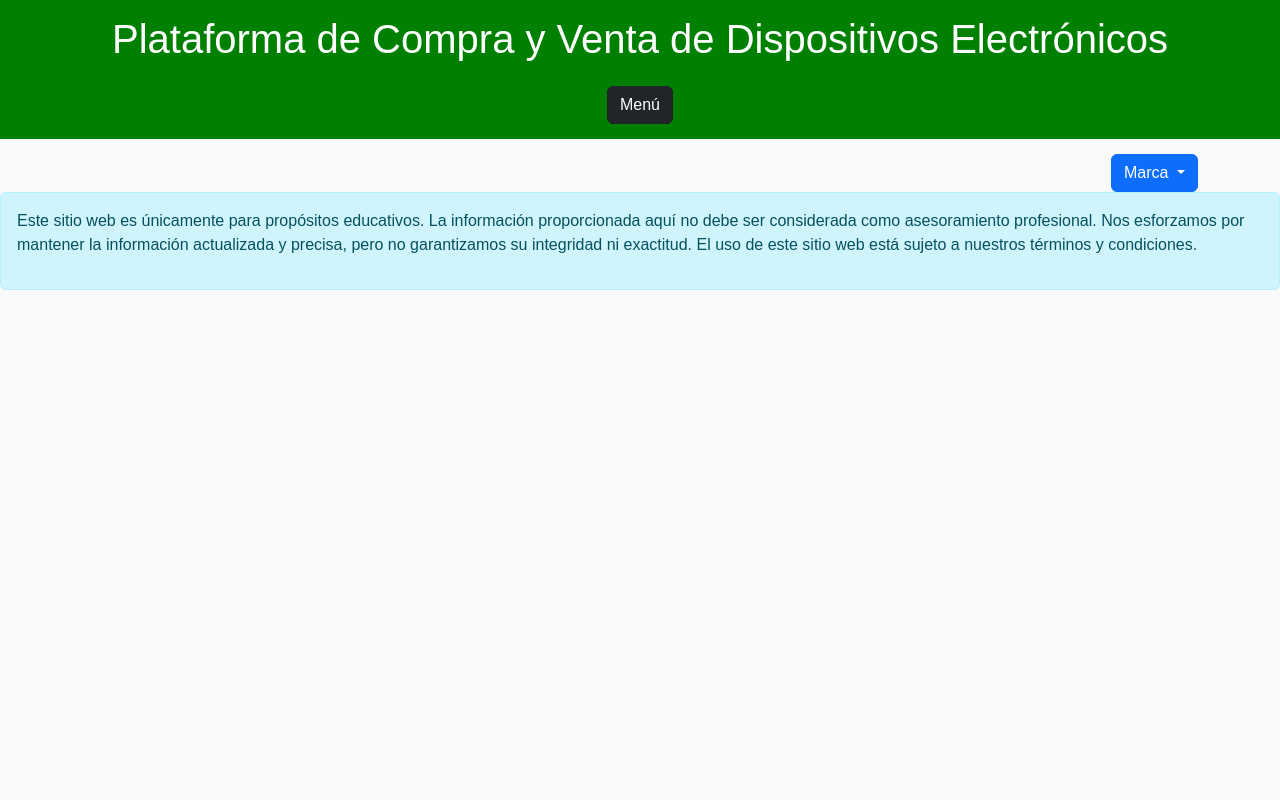
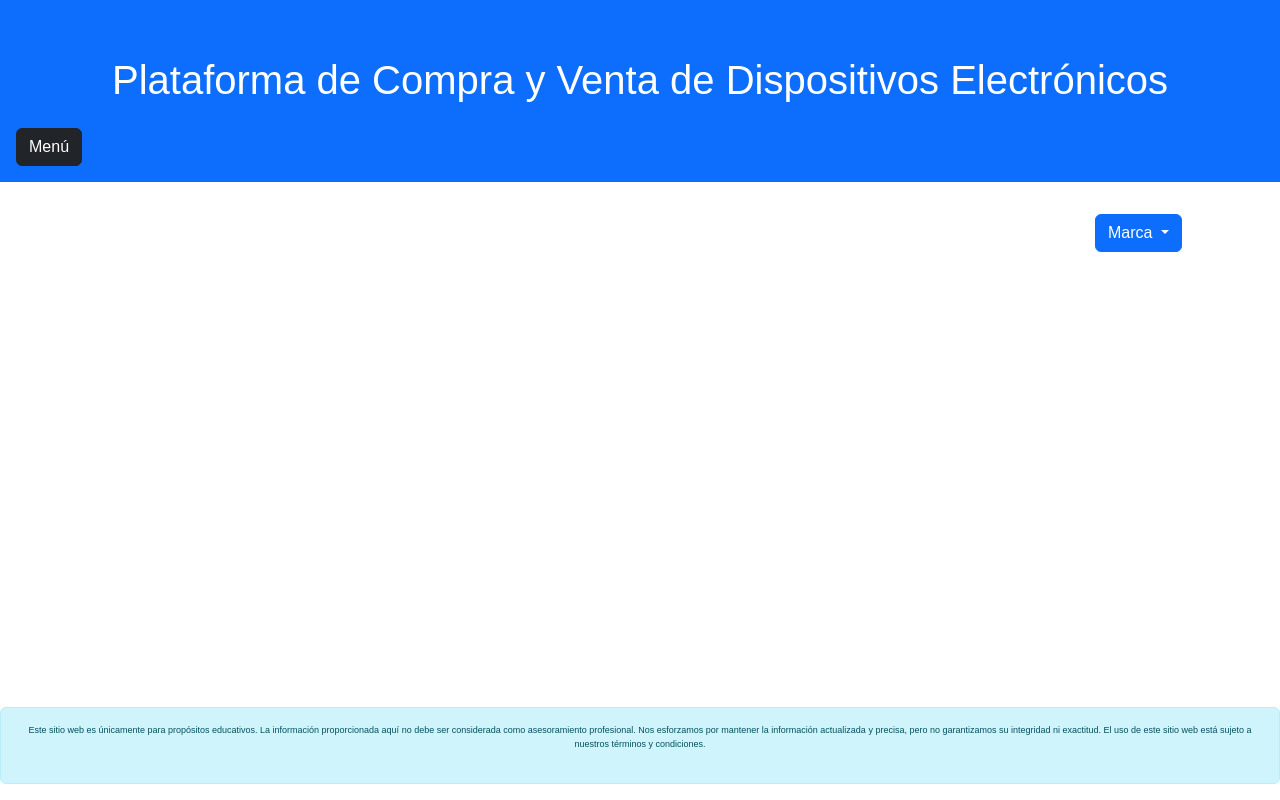
Before and after one commit to Daiana-Aldrey/TP-Final, a plain HTML site: page frontend/comprar/index.html in a window 1280 px wide. Drawn offline with nearby package versions, Linux system fonts and the light colour scheme; files that its build step writes are made by us from their sources; no server answers.

Commit message:
Recuperación de css perdido

```diff
--- /dev/null
+++ b/frontend/comprar/comprar.css
@@ -0,0 +1,46 @@
+*{
+    margin: 0;
+    padding: 0;
+}
+body {
+    display: flex;
+    flex-direction: column;
+    min-height: 100vh;
+    font-family: Arial, sans-serif;
+}
+header{
+    font-weight: 400;
+    padding-top: 1em;
+    background-color: #0d6efd;
+    color: white;
+    margin-bottom: 1em;
+}
+h1 {
+    text-align: center;
+    margin-top: 1em;
+}
+.btn-dark{
+    margin: 1em;
+}
+footer p{
+    font-size: 9px;
+    text-align: center;
+}
+.card{
+    margin: 5px;
+}
+.card-title{
+    text-align: center;
+    font-family: 'Trebuchet MS', 'Lucida Sans Unicode', 'Lucida Grande', 'Lucida Sans', Arial, sans-serif;
+    font-weight: 800;
+}
+.card-body{
+    text-align: center;
+}
+.card-img-top{
+    max-width: 100%;
+    max-height: 250px;
+}
+.dropdown{
+    margin: 1em;
+}
--- a/frontend/comprar/index.html
+++ b/frontend/comprar/index.html
@@ -5,7 +5,7 @@
     <meta name="viewport" content="width=device-width, initial-scale=1.0">
     <title>pagina principal</title>
     <link href="https://cdn.jsdelivr.net/npm/bootstrap@5.2.3/dist/css/bootstrap.min.css" rel="stylesheet" integrity="sha384-rbsA2VBKQhggwzxH7pPCaAqO46MgnOM80zW1RWuH61DGLwZJEdK2Kadq2F9CUG65" crossorigin="anonymous">
-    <link rel = "stylesheet" href = "pagina_comprar.css">
+    <link rel = "stylesheet" href = "comprar.css">
 </head>
 
 <body>
```
